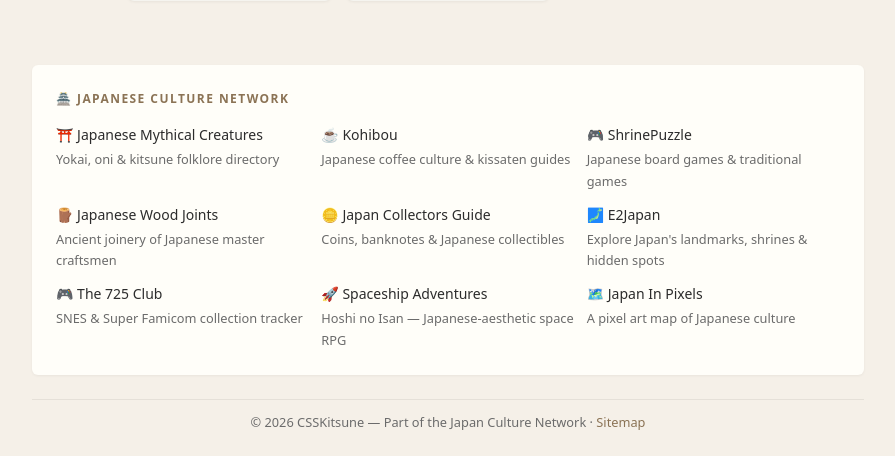
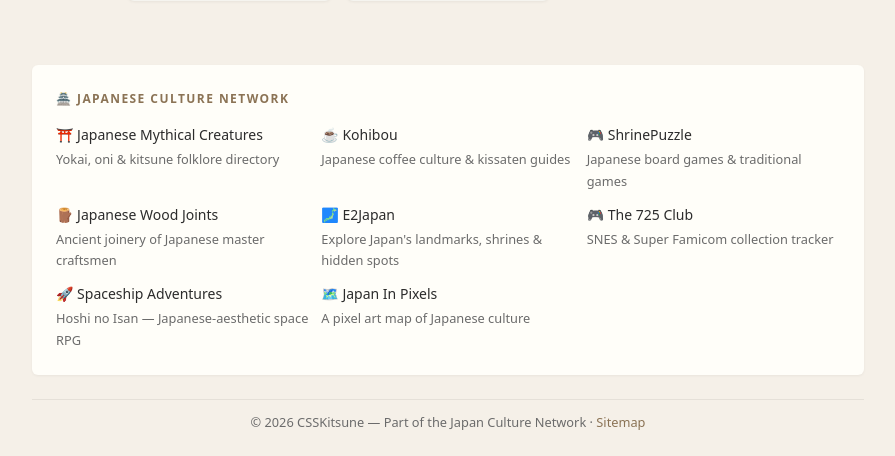
Before and after one commit to jeromeheuze/csskitsune.com, a PHP site: page / in a window 1280 px wide. Shown: the part 864-1320 px from the top of the page, without its empty margins (192-1087 px from the left). Run offline with PHP 8.4, Linux system fonts and the light colour scheme.

Commit message:
Update index.php

```diff
--- a/index.php
+++ b/index.php
@@ -311,10 +311,6 @@ $description = 'Shizen Design System: aesthetic tokens, cultural vocabulary, and
           <span>Ancient joinery of Japanese master craftsmen</span>
         </div>
         <div class="network-item">
-          <a href="https://japancollectorsguide.com" target="_blank" rel="noopener">🪙 Japan Collectors Guide</a>
-          <span>Coins, banknotes & Japanese collectibles</span>
-        </div>
-        <div class="network-item">
           <a href="https://e2japan.com" target="_blank" rel="noopener">🗾 E2Japan</a>
           <span>Explore Japan's landmarks, shrines & hidden spots</span>
         </div>
```
